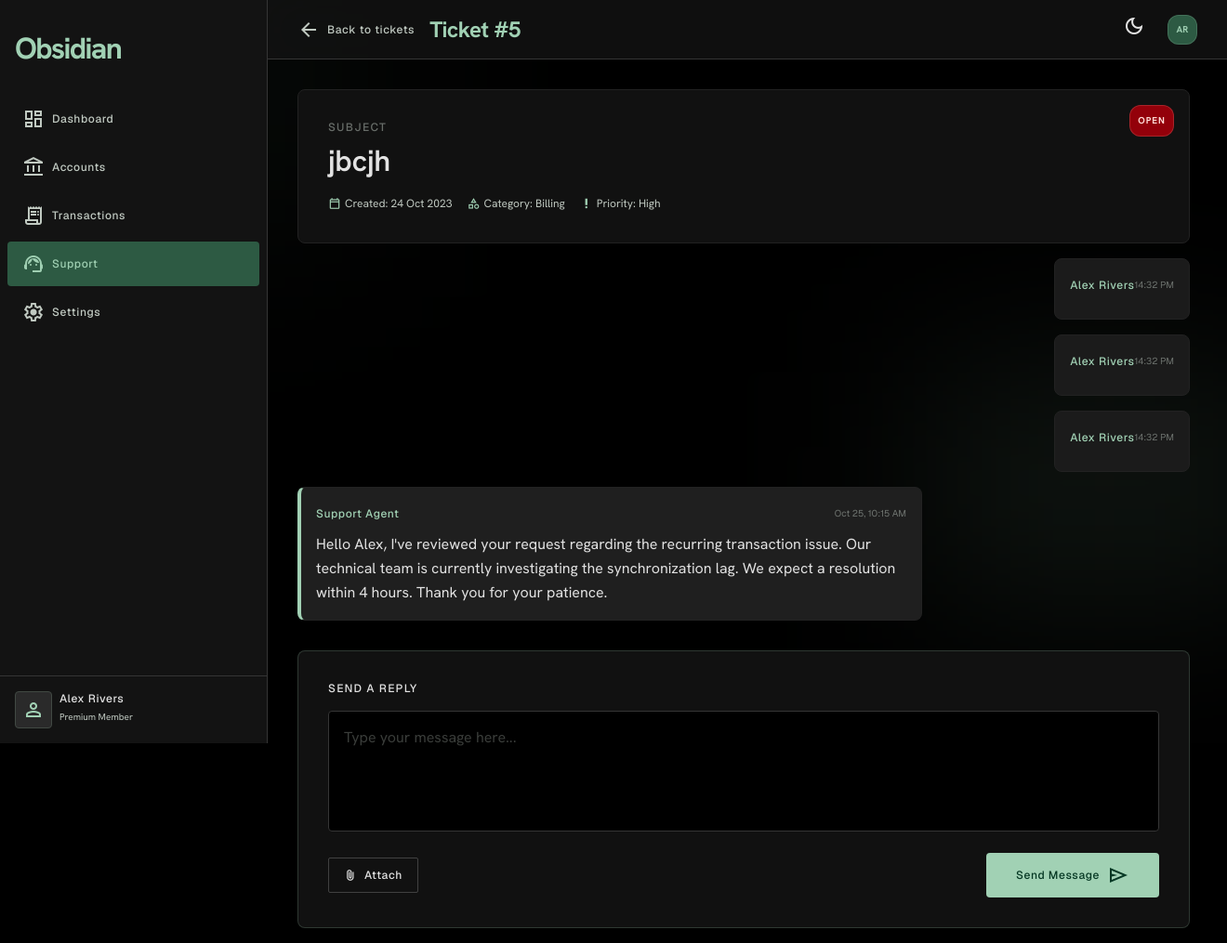
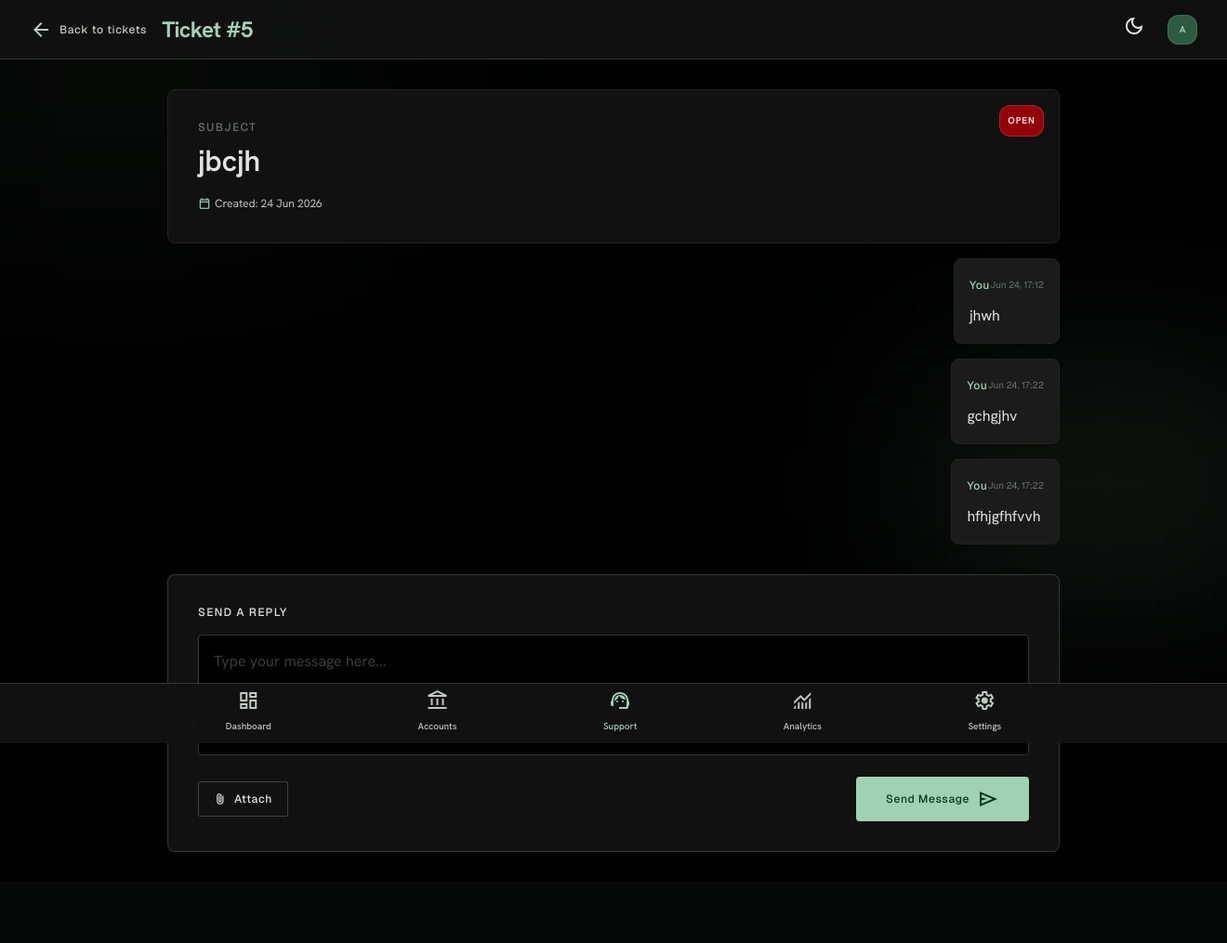
Before and after one commit to koderscript99-collab/bank, a Django app: page /support/5/ in a window 1320 px wide. Shown: the whole page at 93% size. After the commit the page ends 917 px from the top, so only its background shows below. Run offline with Django 5.2, Linux system fonts and the light colour scheme; a user stored in the database is signed in; data comes from the database, SQL or seed files in the repository; both versions use the stored data as it was after the commit; some libraries are stand-ins or nearby versions.

Commit message:
Add files via upload
21st commit

```diff
--- a/USDT/templates/user/support_detail.html
+++ b/USDT/templates/user/support_detail.html
@@ -138,12 +138,12 @@
   </style>
   </head>
 <body class="font-body-md text-body-md min-h-screen flex flex-col">
-<!-- Top AppBar (from JSON) -->
-<header class="fixed top-0 right-0 left-0 md:left-72 z-30 flex justify-between items-center px-stack-lg h-16 bg-background/80 backdrop-blur-xl border-b border-surface-container-highest">
+<!-- Top AppBar -->
+<header class="fixed top-0 right-0 left-0 z-30 flex justify-between items-center px-stack-lg h-16 bg-background/80 backdrop-blur-xl border-b border-surface-container-highest">
 <div class="flex items-center gap-gutter">
-<a class="flex items-center gap-base text-on-surface-variant hover:text-primary transition-colors" href="/tickets/">
+<a class="flex items-center gap-base text-on-surface-variant hover:text-primary transition-colors" href="{% url 'support-list' %}">
 <span class="material-symbols-outlined">arrow_back</span>
-<span class="font-label-sm text-label-sm">Back to tickets</span>
+<span class="font-label-sm text-label-sm hidden sm:inline">Back to tickets</span>
 </a>
 <h1 class="font-headline-md text-headline-md font-bold text-primary tracking-tight">Ticket #{{ ticket.id }}</h1>
 </div>
@@ -152,51 +152,12 @@
 <span class="material-symbols-outlined">dark_mode</span>
 </button>
 <div class="w-8 h-8 rounded-full bg-primary-container flex items-center justify-center border border-primary/20">
-<span class="text-[10px] font-bold text-on-primary-container">AR</span>
+<span class="text-[10px] font-bold text-on-primary-container">{{ request.user.username|first|upper }}</span>
 </div>
 </div>
 </header>
-<!-- Side Navigation (Web) -->
-<aside class="hidden md:flex fixed left-0 top-0 h-full w-72 flex-col z-40 bg-background border-r border-surface-container-highest">
-<div class="p-gutter py-stack-lg">
-<div class="font-headline-lg text-headline-lg font-bold text-primary tracking-tighter">Obsidian</div>
-</div>
-<nav class="flex-1 px-base space-y-stack-sm">
-<a class="flex items-center gap-base px-gutter py-stack-md text-on-surface-variant hover:text-on-surface hover:bg-surface-container-high transition-colors duration-200 rounded-lg" href="#">
-<span class="material-symbols-outlined">dashboard</span>
-<span class="font-label-sm text-label-sm">Dashboard</span>
-</a>
-<a class="flex items-center gap-base px-gutter py-stack-md text-on-surface-variant hover:text-on-surface hover:bg-surface-container-high transition-colors duration-200 rounded-lg" href="#">
-<span class="material-symbols-outlined">account_balance</span>
-<span class="font-label-sm text-label-sm">Accounts</span>
-</a>
-<a class="flex items-center gap-base px-gutter py-stack-md text-on-surface-variant hover:text-on-surface hover:bg-surface-container-high transition-colors duration-200 rounded-lg" href="#">
-<span class="material-symbols-outlined">receipt_long</span>
-<span class="font-label-sm text-label-sm">Transactions</span>
-</a>
-<a class="flex items-center gap-base px-gutter py-stack-md bg-primary-container text-on-primary-container rounded-lg" href="#">
-<span class="material-symbols-outlined">support_agent</span>
-<span class="font-label-sm text-label-sm">Support</span>
-</a>
-<a class="flex items-center gap-base px-gutter py-stack-md text-on-surface-variant hover:text-on-surface hover:bg-surface-container-high transition-colors duration-200 rounded-lg" href="#">
-<span class="material-symbols-outlined">settings</span>
-<span class="font-label-sm text-label-sm">Settings</span>
-</a>
-</nav>
-<div class="p-gutter border-t border-surface-container-highest">
-<div class="flex items-center gap-base">
-<div class="w-10 h-10 rounded-lg bg-surface-container-high border border-outline-variant flex items-center justify-center">
-<span class="material-symbols-outlined text-primary">person</span>
-</div>
-<div class="flex-1 overflow-hidden">
-<div class="font-label-sm text-label-sm text-on-surface truncate">Alex Rivers</div>
-<div class="text-[10px] text-on-surface-variant">Premium Member</div>
-</div>
-</div>
-</div>
-</aside>
 <!-- Main Content Canvas -->
-<main class="flex-1 mt-16 md:ml-72 pb-24 md:pb-gutter p-gutter md:p-stack-lg max-w-5xl mx-auto w-full">
+<main class="flex-1 mt-16 pb-24 p-gutter md:p-stack-lg max-w-5xl mx-auto w-full">
 <!-- Ticket Overview Card -->
 <div class="obsidian-card rounded-xl p-gutter md:p-stack-lg mb-gutter relative overflow-hidden">
 <div class="absolute top-0 right-0 p-gutter">
@@ -214,65 +175,61 @@
 <div class="flex flex-wrap gap-gutter pt-base">
 <div class="flex items-center gap-stack-sm">
 <span class="material-symbols-outlined text-primary text-sm">calendar_today</span>
-<span class="text-on-surface-variant text-xs">Created: 24 Oct 2023</span>
+<span class="text-on-surface-variant text-xs">Created: {{ ticket.created_at|date:"d M Y" }}</span>
 </div>
+{% if ticket.category %}
 <div class="flex items-center gap-stack-sm">
 <span class="material-symbols-outlined text-primary text-sm">category</span>
-<span class="text-on-surface-variant text-xs">Category: Billing</span>
+<span class="text-on-surface-variant text-xs">Category: {{ ticket.category }}</span>
 </div>
+{% endif %}
+{% if ticket.priority %}
 <div class="flex items-center gap-stack-sm">
 <span class="material-symbols-outlined text-primary text-sm">priority_high</span>
-<span class="text-on-surface-variant text-xs">Priority: High</span>
+<span class="text-on-surface-variant text-xs">Priority: {{ ticket.priority }}</span>
 </div>
+{% endif %}
 </div>
 </div>
 </div>
 <!-- Messages Loop -->
 <div class="space-y-gutter mb-stack-lg">
             {% for msg in ticket.messages.all %}
-            <div class="flex {% if msg.is_support %}justify-start{% else %}justify-end{% endif %}">
-<div class="max-w-[85%] md:max-w-[70%] obsidian-card rounded-xl p-gutter {% if msg.is_support %}bg-surface-container border-l-4 border-l-primary{% else %}bg-surface-container-low{% endif %}">
+            <div class="flex {% if msg.sender == ticket.user %}justify-end{% else %}justify-start{% endif %}">
+<div class="max-w-[85%] md:max-w-[70%] obsidian-card rounded-xl p-gutter {% if msg.sender == ticket.user %}bg-surface-container-low{% else %}bg-surface-container border-l-4 border-l-primary{% endif %}">
 <div class="flex justify-between items-center mb-base">
 <span class="font-label-sm text-label-sm text-primary">
-                            {% if msg.is_support %}Support Agent{% else %}Alex Rivers{% endif %}
+                            {% if msg.sender == ticket.user %}You{% else %}Support Agent{% endif %}
                         </span>
-<span class="text-[10px] text-on-surface-variant/50 font-mono-data">14:32 PM</span>
+<span class="text-[10px] text-on-surface-variant/50 font-mono-data">{{ msg.created_at|date:"M d, H:i" }}</span>
 </div>
 <p class="text-on-surface leading-relaxed text-body-md">
-                        {{ msg.text|linebreaksbr }}
+                        {{ msg.message|linebreaksbr }}
                     </p>
                     {% if msg.attachment %}
                     <div class="mt-gutter pt-gutter border-t border-outline-variant/30">
-<a class="flex items-center gap-base text-xs text-on-surface-variant hover:text-primary transition-colors" href="#">
+<a class="flex items-center gap-base text-xs text-on-surface-variant hover:text-primary transition-colors" href="{{ msg.attachment.url }}">
 <span class="material-symbols-outlined text-sm">attachment</span>
-<span>view_attachment_id_882.pdf</span>
+<span>{{ msg.attachment.name }}</span>
 </a>
 </div>
                     {% endif %}
                 </div>
 </div>
+            {% empty %}
+            <div class="obsidian-card rounded-xl p-stack-lg text-center text-on-surface-variant text-sm">
+                No messages yet.
+            </div>
             {% endfor %}
-
-            <!-- Example Static Message for visual fidelity if loop is empty -->
-<div class="flex justify-start">
-<div class="max-w-[85%] md:max-w-[70%] obsidian-card rounded-xl p-gutter bg-surface-container border-l-4 border-l-primary">
-<div class="flex justify-between items-center mb-base">
-<span class="font-label-sm text-label-sm text-primary">Support Agent</span>
-<span class="text-[10px] text-on-surface-variant/50 font-mono-data">Oct 25, 10:15 AM</span>
-</div>
-<p class="text-on-surface leading-relaxed text-body-md">
-                        Hello Alex, I've reviewed your request regarding the recurring transaction issue. Our technical team is currently investigating the synchronization lag. We expect a resolution within 4 hours. Thank you for your patience.
-                    </p>
-</div>
-</div>
-</div>
+        </div>
 <!-- Reply Form -->
+        {% if ticket.status != 'closed' %}
 <div class="obsidian-card rounded-xl p-gutter md:p-stack-lg border-primary/20">
 <h3 class="font-label-sm text-label-sm text-on-surface uppercase tracking-widest mb-gutter">Send a Reply</h3>
 <form action="." class="space-y-gutter" method="post">
                 {% csrf_token %}
                 <div class="relative">
-<textarea class="w-full bg-black border border-surface-container-highest rounded-lg p-gutter text-on-surface focus:ring-2 focus:ring-primary/20 focus:border-primary outline-none transition-all resize-none placeholder:text-on-surface-variant/30" name="message" placeholder="Type your message here..." rows="4"></textarea>
+<textarea class="w-full bg-black border border-surface-container-highest rounded-lg p-gutter text-on-surface focus:ring-2 focus:ring-primary/20 focus:border-primary outline-none transition-all resize-none placeholder:text-on-surface-variant/30" name="message" placeholder="Type your message here..." rows="4" required></textarea>
 </div>
 <div class="flex flex-col md:flex-row justify-between items-center gap-gutter">
 <div class="flex gap-base w-full md:w-auto">
@@ -288,30 +245,37 @@
 </div>
 </form>
 </div>
+        {% else %}
+        <div class="obsidian-card rounded-xl p-stack-lg text-center text-on-surface-variant text-sm border-dashed">
+            This ticket is closed.
+        </div>
+        {% endif %}
 </main>
-<!-- Mobile Navigation Bar -->
-<nav class="md:hidden fixed bottom-0 left-0 right-0 h-16 bg-background/90 backdrop-blur-xl border-t border-surface-container-highest flex items-center justify-around px-gutter z-50">
-<a class="flex flex-col items-center gap-1 text-on-surface-variant hover:text-primary transition-colors" href="#">
+<!-- Footer Navigation -->
+<footer class="fixed bottom-0 left-0 right-0 bg-background/90 backdrop-blur-xl border-t border-surface-container-highest z-50">
+<nav class="h-16 flex items-center justify-around px-gutter max-w-5xl mx-auto">
+<a class="flex flex-col items-center gap-1 text-on-surface-variant hover:text-primary transition-colors" href="{% url 'dashboard' %}">
 <span class="material-symbols-outlined">dashboard</span>
 <span class="text-[10px] font-medium">Dashboard</span>
 </a>
-<a class="flex flex-col items-center gap-1 text-on-surface-variant hover:text-primary transition-colors" href="#">
+<a class="flex flex-col items-center gap-1 text-on-surface-variant hover:text-primary transition-colors" href="{% url 'request-withdrawal' %}">
 <span class="material-symbols-outlined">account_balance</span>
 <span class="text-[10px] font-medium">Accounts</span>
 </a>
-<a class="flex flex-col items-center gap-1 text-primary" href="#">
+<a class="flex flex-col items-center gap-1 text-primary" href="{% url 'support-list' %}">
 <span class="material-symbols-outlined" style="font-variation-settings: 'FILL' 1;">support_agent</span>
 <span class="text-[10px] font-medium">Support</span>
 </a>
-<a class="flex flex-col items-center gap-1 text-on-surface-variant hover:text-primary transition-colors" href="#">
+<a class="flex flex-col items-center gap-1 text-on-surface-variant hover:text-primary transition-colors" href="{% url 'notifications' %}">
 <span class="material-symbols-outlined">monitoring</span>
 <span class="text-[10px] font-medium">Analytics</span>
 </a>
-<a class="flex flex-col items-center gap-1 text-on-surface-variant hover:text-primary transition-colors" href="#">
+<a class="flex flex-col items-center gap-1 text-on-surface-variant hover:text-primary transition-colors" href="{% url 'profile' %}">
 <span class="material-symbols-outlined">settings</span>
 <span class="text-[10px] font-medium">Settings</span>
 </a>
 </nav>
+</footer>
 <!-- Background Atmospheric Effect -->
 <div class="fixed inset-0 -z-10 pointer-events-none overflow-hidden">
 <div class="absolute -top-[10%] -left-[10%] w-[40%] h-[40%] bg-primary/5 rounded-full blur-[120px]"></div>
@@ -319,14 +283,17 @@
 </div>
 <script>
         // Simple micro-interaction for the submit button
-        document.querySelector('form').addEventListener('submit', function(e) {
-            const btn = this.querySelector('button[type="submit"]');
-            btn.innerHTML = '<span class="material-symbols-outlined animate-spin">progress_activity</span> Sending...';
-            btn.classList.add('opacity-80', 'pointer-events-none');
-        });
+        var supportForm = document.querySelector('form');
+        if (supportForm) {
+            supportForm.addEventListener('submit', function(e) {
+                const btn = this.querySelector('button[type="submit"]');
+                btn.innerHTML = '<span class="material-symbols-outlined animate-spin">progress_activity</span> Sending...';
+                btn.classList.add('opacity-80', 'pointer-events-none');
+            });
+        }
 
         // Toggle active navigation highlighting (for demo purposes)
-        const navLinks = document.querySelectorAll('aside nav a, mobile-nav a');
+        const navLinks = document.querySelectorAll('footer nav a');
         navLinks.forEach(link => {
             link.addEventListener('click', function() {
                 navLinks.forEach(l => {
@@ -338,4 +305,4 @@
             });
         });
     </script>
-</body></html
+</body></html>
```
Also changed, not shown: db.sqlite3.
